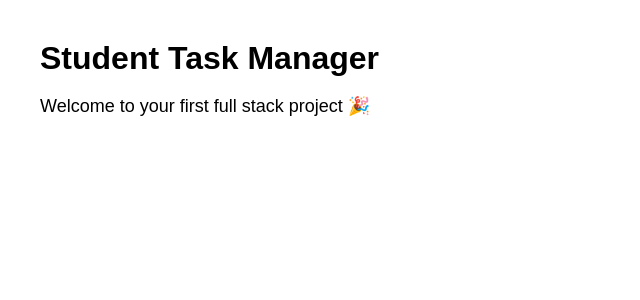
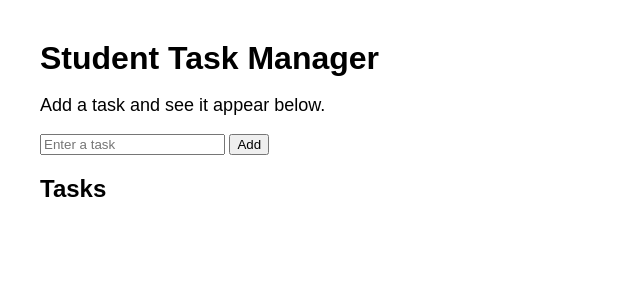
Before and after one commit to NOOR141985/Student_Task_Manager, a Flask app: page / in a window 1280 px wide. Shown: the top 300 px of the page, without its empty margins (0-640 px from the left). Run offline with Flask 3, Linux system fonts and the light colour scheme.

Commit message:
Update index.html

```diff
--- a/templates/index.html
+++ b/templates/index.html
@@ -6,6 +6,18 @@
 </head>
 <body>
     <h1>Student Task Manager</h1>
-    <p>Welcome to your first full stack project 🎉</p>
+    <p>Add a task and see it appear below.</p>
+
+    <form action="/add" method="POST">
+        <input type="text" name="title" placeholder="Enter a task" required>
+        <button type="submit">Add</button>
+    </form>
+
+    <h2>Tasks</h2>
+    <ul>
+        {% for task in tasks %}
+            <li>{{ task }}</li>
+        {% endfor %}
+    </ul>
 </body>
 </html>
```
